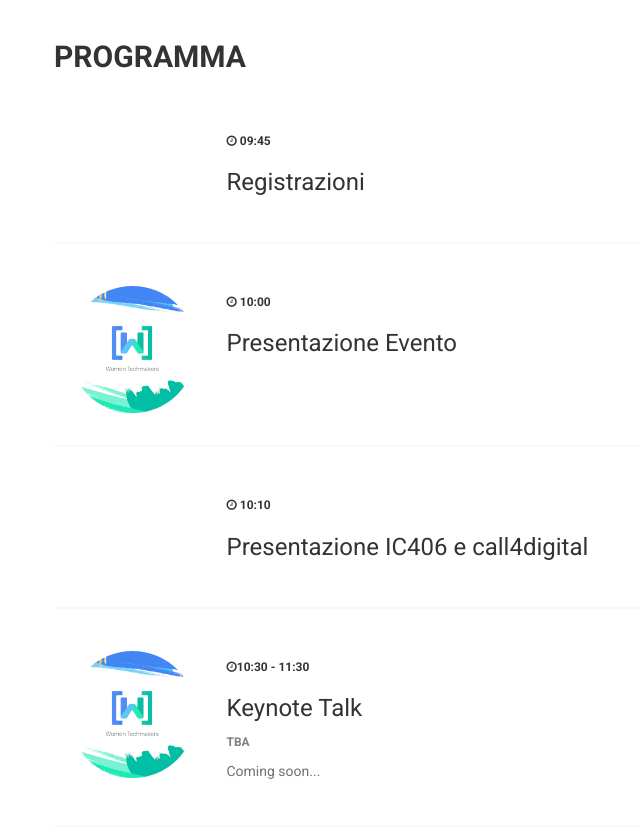
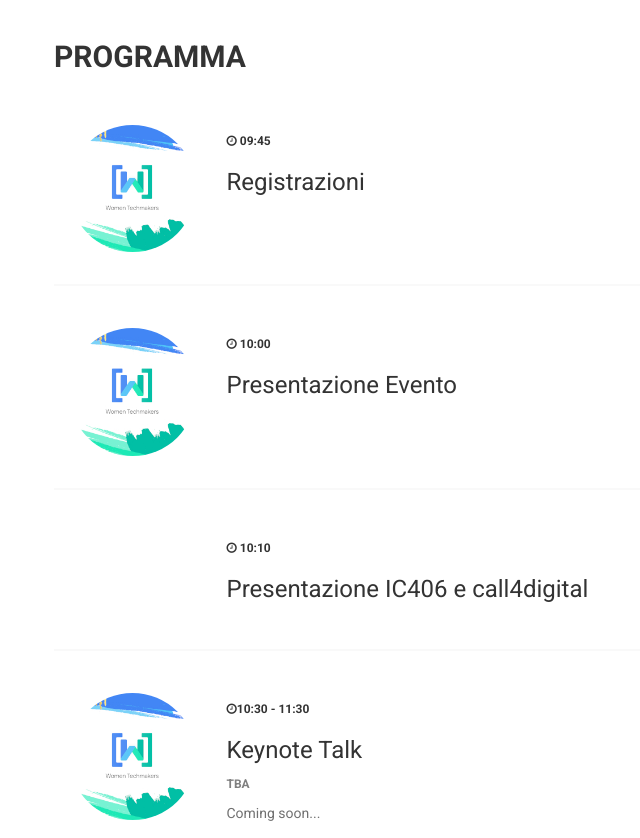
Before and after one commit to gdgbari/2019-wtm-iwd, a plain HTML site: page index.html in a window 1280 px wide. Shown: the part 3220-4058 px from the top of the page, without its empty margins (16-656 px from the left). Drawn offline with Linux system fonts and the light colour scheme.

Commit message:
Add more sections

```diff
--- a/index.html
+++ b/index.html
@@ -253,6 +253,7 @@ http://www.templatemo.com/tm-486-new-event
 
 						<!-- program speaker here -->
 						<div class="col-md-2 col-sm-2">
+								<img src="images/generic-speaker.jpg" class="img-responsive" alt="program">
 						</div>
 						<div class="col-md-10 col-sm-10">
 							<h6>
```
